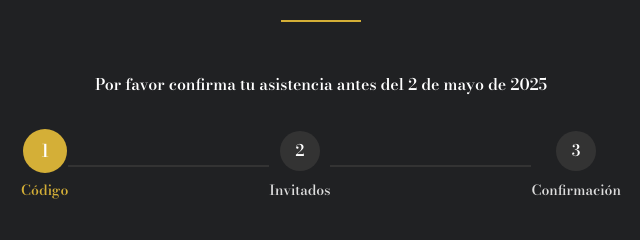
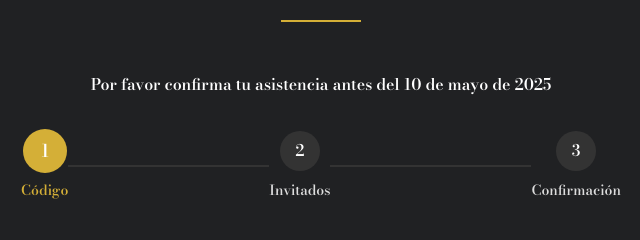
Before and after one commit to ricardolicardie/Weedding, a plain HTML site: page wedding.html in a window 1280 px wide. Shown: the part 7659-7899 px from the top of the page, 319-959 px from the left. Drawn offline with nearby package versions, Linux system fonts and the light colour scheme.

Commit message:
Actualizar wedding.html

```diff
--- a/wedding.html
+++ b/wedding.html
@@ -374,7 +374,7 @@
     <div class="container">
         <h2 class="section-title fade-in slide-up">Confirma tu Asistencia</h2>
         <div class="divider fade-in slide-up" data-delay="200"></div>
-        <p class="rsvp-text fade-in slide-up" data-delay="400">Por favor confirma tu asistencia antes del 2 de mayo de 2025</p>
+        <p class="rsvp-text fade-in slide-up" data-delay="400">Por favor confirma tu asistencia antes del 10 de mayo de 2025</p>
 
         <!-- Progress Bar - Mantenemos esta parte -->
         <div class="progress-container fade-in slide-up" data-delay="600">
```
